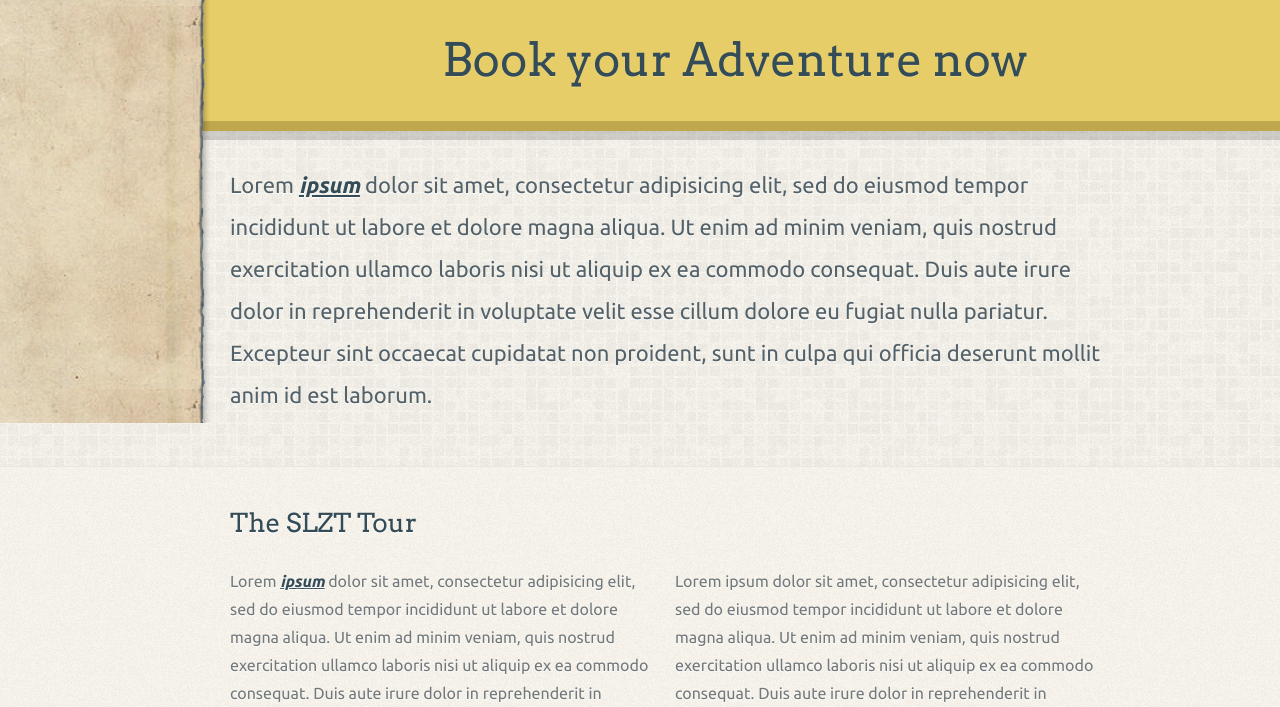
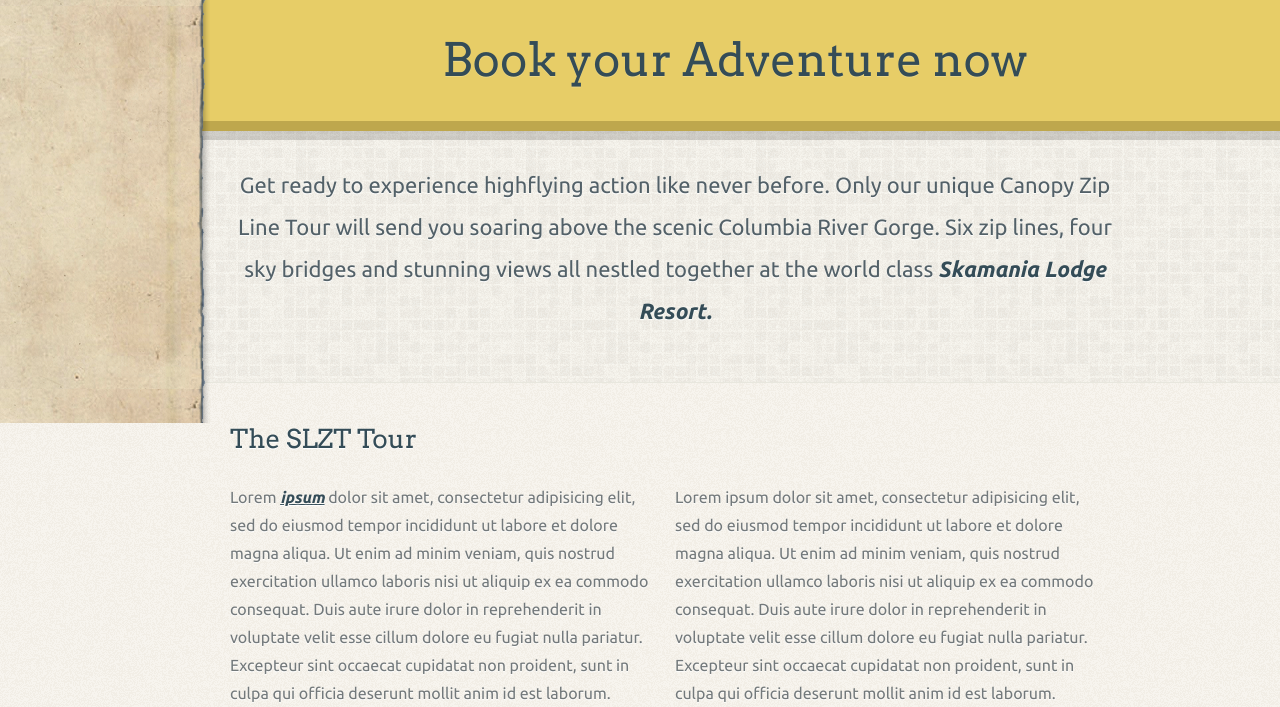
Before and after one commit to codyevans/SkamaniaLodgeZipTour, a PHP site: page / in a window 1280 px wide. Shown: the part 594-1301 px from the top of the page. Run offline with PHP 8.4, Linux system fonts and the light colour scheme; some libraries are stand-ins or nearby versions.

Commit message:
added intro text

```diff
--- a/css/main.css
+++ b/css/main.css
@@ -439,9 +439,13 @@
 ================================================================================ */
 /* --- intro ----------------------------------------------------------------- */
 /* line 2, ../scss/_intro.scss */
-#intro { background: url(../assets/bkgd_img/checker.gif) repeat; position: relative; padding-top: 35px; padding-bottom: 30px; margin-top: -12px; border-bottom: 1px solid #e8e7de; z-index: 0; }
-/* line 11, ../scss/_intro.scss */
+#intro { background: url(../assets/bkgd_img/checker.gif) repeat; position: relative; text-align: center; padding-top: 35px; padding-bottom: 30px; margin-top: -12px; border-bottom: 1px solid #e8e7de; z-index: 0; }
+/* line 12, ../scss/_intro.scss */
 #intro p { font-size: 22px; line-height: 42px; color: #536168; }
+/* line 18, ../scss/_intro.scss */
+#intro a { text-decoration: none; }
+/* line 22, ../scss/_intro.scss */
+#intro:hover { text-decoration: underline; }
 
 /* --- general section module ------------------------------------------------- */
 /* line 185, ../scss/main.scss */
@@ -452,42 +456,42 @@
 /* line 195, ../scss/main.scss */
 .border { border-top: 1px solid #c1bba9; border-bottom: 1px solid rgba(255, 255, 255, 0.2); margin-top: 10px; margin-bottom: 20px; }
 
-/* line 208, ../scss/main.scss */
+/* line 220, ../scss/main.scss */
 #map_canvas { height: 450px; }
 
 /* ========================================================================== Helper classes ========================================================================== */
 /* Image replacement */
-/* line 229, ../scss/main.scss */
+/* line 236, ../scss/main.scss */
 .ir { background-color: transparent; border: 0; overflow: hidden; /* IE 6/7 fallback */ *text-indent: -9999px; }
 
-/* line 237, ../scss/main.scss */
+/* line 244, ../scss/main.scss */
 .ir:before { content: ""; display: block; width: 0; height: 100%; }
 
 /* Hide from both screenreaders and browsers: h5bp.com/u */
-/* line 248, ../scss/main.scss */
+/* line 255, ../scss/main.scss */
 .hidden { display: none !important; visibility: hidden; }
 
 /* Hide only visually, but have it available for screenreaders: h5bp.com/v */
-/* line 257, ../scss/main.scss */
+/* line 264, ../scss/main.scss */
 .visuallyhidden { border: 0; clip: rect(0 0 0 0); height: 1px; margin: -1px; overflow: hidden; padding: 0; position: absolute; width: 1px; }
 
 /* Extends the .visuallyhidden class to allow the element to be focusable when navigated to via the keyboard: h5bp.com/p */
-/* line 274, ../scss/main.scss */
+/* line 281, ../scss/main.scss */
 .visuallyhidden.focusable:active, .visuallyhidden.focusable:focus { clip: auto; height: auto; margin: 0; overflow: visible; position: static; width: auto; }
 
 /* Hide visually and from screenreaders, but maintain layout */
-/* line 287, ../scss/main.scss */
+/* line 294, ../scss/main.scss */
 .invisible { visibility: hidden; }
 
 /* Clearfix: contain floats  For modern browsers 1. The space content is one way to avoid an Opera bug when the `contenteditable` attribute is included anywhere else in the document. Otherwise it causes space to appear at the top and bottom of elements that receive the `clearfix` class. 2. The use of `table` rather than `block` is only necessary if using `:before` to contain the top-margins of child elements. */
-/* line 304, ../scss/main.scss */
+/* line 311, ../scss/main.scss */
 .clearfix:before, .clearfix:after { content: " "; /* 1 */ display: table; /* 2 */ }
 
-/* line 309, ../scss/main.scss */
+/* line 316, ../scss/main.scss */
 .clearfix:after { clear: both; }
 
 /* For IE 6/7 only Include this rule to trigger hasLayout and contain floats. */
-/* line 318, ../scss/main.scss */
+/* line 325, ../scss/main.scss */
 .clearfix { *zoom: 1; }
 
 /* ========================================================================== EXAMPLE Media Queries for Responsive Design. Theses examples override the primary ('mobile first') styles. Modify as content requires. ========================================================================== */
@@ -495,27 +499,27 @@
 @media only screen and (-webkit-min-device-pixel-ratio: 1.5),
        only screen and (min-resolution: 144dpi) { /* Style adjustments for high resolution devices */ }
 /* ========================================================================== Print styles. Inlined to avoid required HTTP connection: h5bp.com/r ========================================================================== */
-@media print { /* line 348, ../scss/main.scss */
+@media print { /* line 355, ../scss/main.scss */
   * { background: transparent !important; color: #000 !important; /* Black prints faster: h5bp.com/s */ box-shadow: none !important; text-shadow: none !important; }
-  /* line 356, ../scss/main.scss */
+  /* line 363, ../scss/main.scss */
   a, a:visited { text-decoration: underline; }
-  /* line 360, ../scss/main.scss */
+  /* line 367, ../scss/main.scss */
   a[href]:after { content: " (" attr(href) ")"; }
-  /* line 364, ../scss/main.scss */
+  /* line 371, ../scss/main.scss */
   abbr[title]:after { content: " (" attr(title) ")"; }
   /* Don't show links for images, or javascript/internal links */
-  /* line 374, ../scss/main.scss */
+  /* line 381, ../scss/main.scss */
   .ir a:after, a[href^="javascript:"]:after, a[href^="#"]:after { content: ""; }
-  /* line 379, ../scss/main.scss */
+  /* line 386, ../scss/main.scss */
   pre, blockquote { border: 1px solid #999; page-break-inside: avoid; }
-  /* line 384, ../scss/main.scss */
+  /* line 391, ../scss/main.scss */
   thead { display: table-header-group; /* h5bp.com/t */ }
-  /* line 389, ../scss/main.scss */
+  /* line 396, ../scss/main.scss */
   tr, img { page-break-inside: avoid; }
-  /* line 393, ../scss/main.scss */
+  /* line 400, ../scss/main.scss */
   img { max-width: 100% !important; }
   @page { margin: 0.5cm; }
-  /* line 403, ../scss/main.scss */
+  /* line 410, ../scss/main.scss */
   p, h2, h3 { orphans: 3; widows: 3; }
-  /* line 409, ../scss/main.scss */
+  /* line 416, ../scss/main.scss */
   h2, h3 { page-break-after: avoid; } }
--- a/index.php
+++ b/index.php
@@ -91,12 +91,9 @@
             <div id="intro">
                 <div class="grid">
                      <p class="col-1-1">
-                        Lorem <a href="#">ipsum</a> dolor sit amet, consectetur adipisicing elit, sed do eiusmod
-                        tempor incididunt ut labore et dolore magna aliqua. Ut enim ad minim veniam,
-                        quis nostrud exercitation ullamco laboris nisi ut aliquip ex ea commodo
-                        consequat. Duis aute irure dolor in reprehenderit in voluptate velit esse
-                        cillum dolore eu fugiat nulla pariatur. Excepteur sint occaecat cupidatat non
-                        proident, sunt in culpa qui officia deserunt mollit anim id est laborum.
+                       Get ready to experience highflying action like never before.
+                       Only our unique Canopy Zip Line Tour will send you soaring above the scenic Columbia River Gorge.
+                       Six zip lines, four sky bridges and stunning views all nestled together at the world class <a href="http://skamania.com" target="blank">Skamania Lodge Resort.</a>
                     </p>
                 </div> <!-- /grid -->
             </div> <!-- /intro -->
--- a/scss/_intro.scss
+++ b/scss/_intro.scss
@@ -2,6 +2,7 @@
 #intro {
     background: url(../assets/bkgd_img/checker.gif) repeat;
     position: relative;
+    text-align: center;
     padding-top: 35px;
     padding-bottom: 30px;
     margin-top: -12px;
@@ -14,4 +15,12 @@
       color: #536168;
   	} // p
 
+    a {
+      text-decoration: none;
+      } // a
+
+      &:hover {
+        text-decoration: underline;
+      }
+
 } // intro
--- a/scss/main.scss
+++ b/scss/main.scss
@@ -205,14 +205,21 @@
 
 
 
-#map_canvas {
-    height: 450px;
-}
 
 
 
 
 
+
+
+
+
+
+// google map section - work on this for fixed pos ipad
+
+#map_canvas {
+    height: 450px;
+}
 
 
 
```
